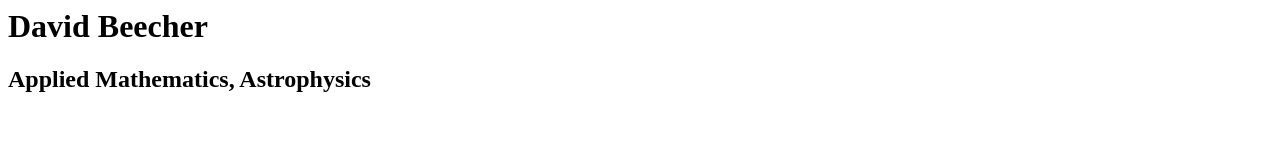
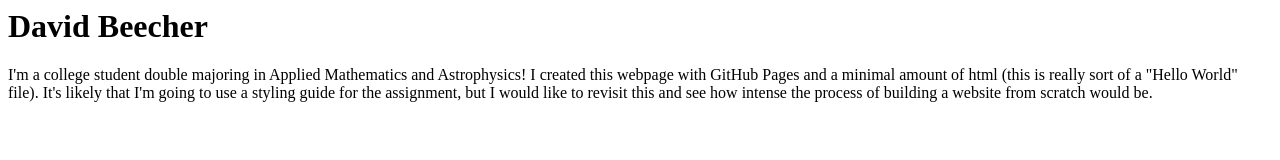
Before and after one commit to dbeecher1993/hello-world, a plain HTML site: page index.html in a window 1280 px wide. Drawn offline with Linux system fonts and the light colour scheme.

Commit message:
Update index.html

```diff
--- a/index.html
+++ b/index.html
@@ -1,2 +1,4 @@
-<h1>David Beecher</h1>
-<h2>Applied Mathematics, Astrophysics</h2>
+<html>
+  <body>
+    <h1>David Beecher</h1><!--This is the Main Heading-->
+    <p>I'm a college student double majoring in Applied Mathematics and Astrophysics! I created this webpage with GitHub Pages and a minimal amount of html (this is really sort of a "Hello World" file). It's likely that I'm going to use a styling guide for the assignment, but I would like to revisit this and see how intense the process of building a website from scratch would be.<p>
```
